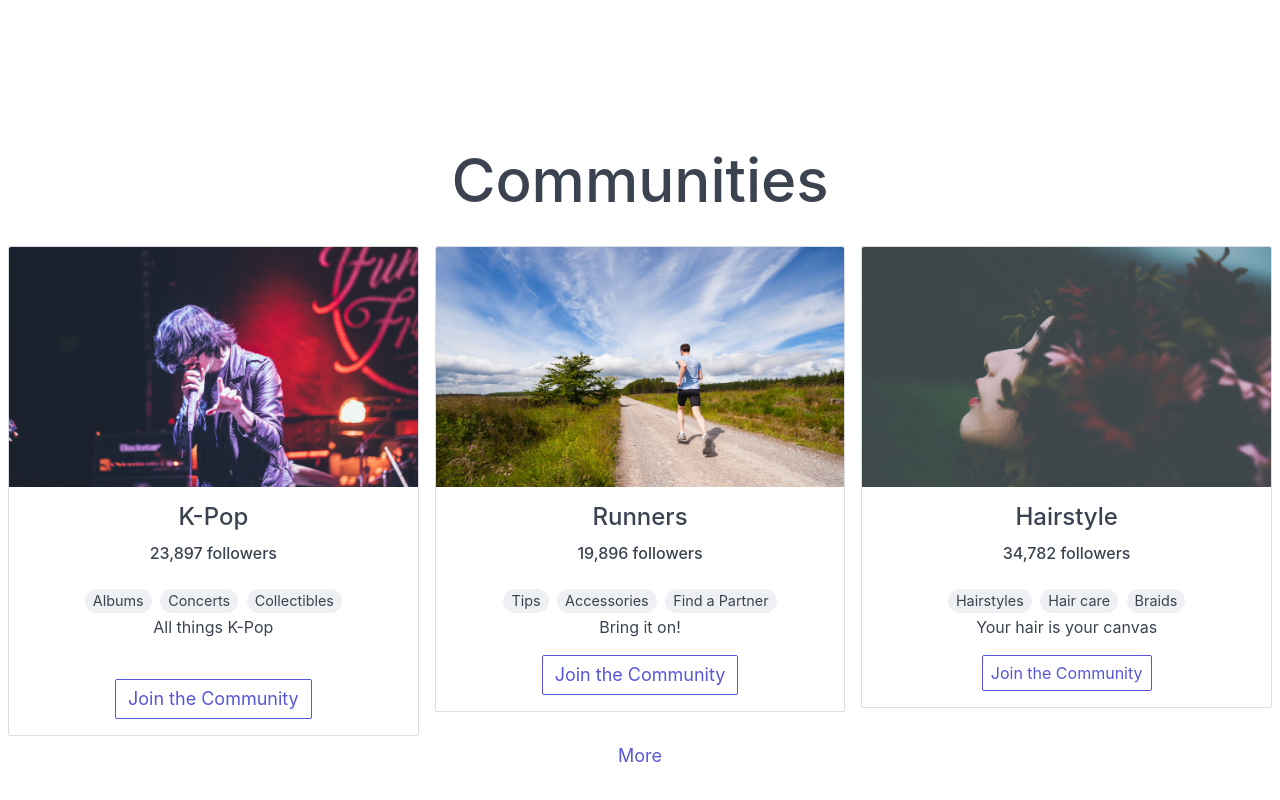
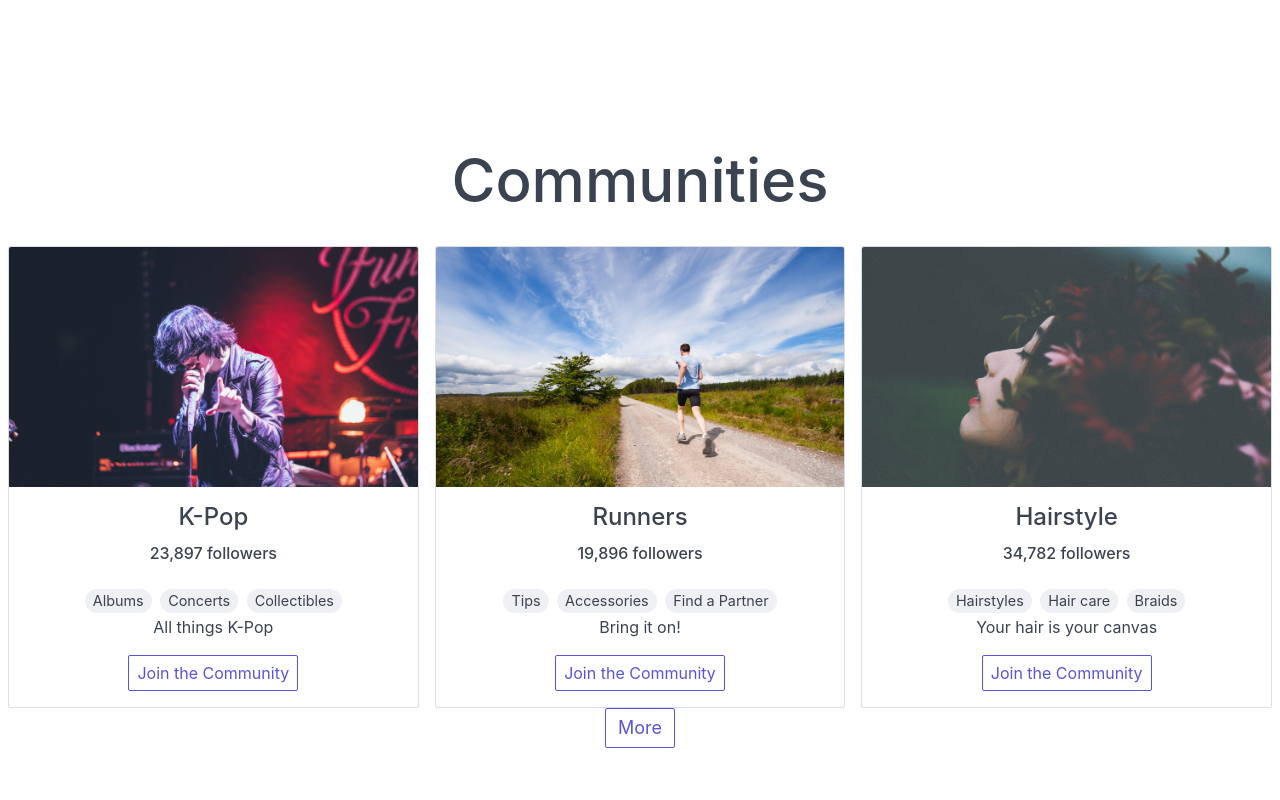
Before and after one commit to afm-sayem/ath-website, a plain HTML site: page index.html in a window 1280 px wide. Shown: the part 1136-1936 px from the top of the page. Drawn offline with nearby package versions, Linux system fonts and the light colour scheme; no server answers.

Commit message:
fix headers

```diff
--- a/css/custom.css
+++ b/css/custom.css
@@ -37,6 +37,10 @@
   background-size: cover;
   height: 100vh;
   bottom: 0;
+}
+
+.signup {
+  padding-top: 30%;
 }
 
 .subscribe {
--- a/index.html
+++ b/index.html
@@ -80,13 +80,11 @@
               </label>
               <label class="chip">
                 Collectibles
-              </label>
-              <p>
+              </label> </br>
               All things K-Pop
-              </p>
             </div>
             <div class="card-footer">
-              <button class="btn btn-lg open-dialog">Join the Community</button>
+              <button class="btn open-dialog">Join the Community</button>
             </div>
           </div>
         </div>
@@ -112,7 +110,7 @@
               Bring it on!
             </div>
             <div class="card-footer">
-              <button class="btn btn-lg open-dialog">Join the Community</button>
+              <button class="btn open-dialog">Join the Community</button>
             </div>
           </div>
         </div>
@@ -143,7 +141,7 @@
           </div>
         </div>
       </div>
-      <button class="btn btn-lg btn-link open-dialog">More</button>
+      <button class="btn btn-lg open-dialog">More</button>
     </div>
   </div>
 
```
